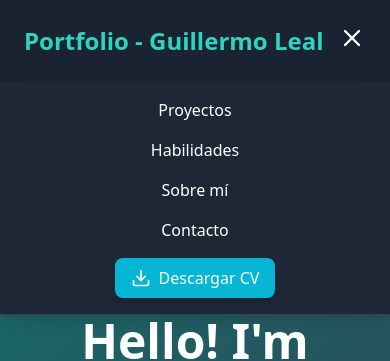
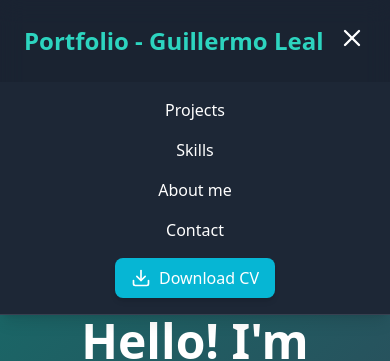
Before and after one commit to GuilleLeaal/react-portfolio, a React (Vite) app: page / in a window 390 px wide. Both pictures are taken after a click on the button 352 px from the left and 38 px from the top of the page. Shown: the top 361 px of the page. Built offline with nearby package versions, Linux system fonts and the light colour scheme; the HTML template or start-up script is replaced by a standard one.

Commit message:
Updated portfolio - Fix navbar in responsive mobile

```diff
--- a/src/components/Navbar.tsx
+++ b/src/components/Navbar.tsx
@@ -36,12 +36,12 @@ export default function Navbar() {
 
       {menuOpen && (
         <div className="flex flex-col items-center bg-gray-800/90 p-4 space-y-4 md:hidden">
-          <a href="#projects" onClick={() => setMenuOpen(false)} className="text-white">Proyectos</a>
-          <a href="#skills" onClick={() => setMenuOpen(false)} className="text-white">Habilidades</a>
-          <a href="#about" onClick={() => setMenuOpen(false)} className="text-white">Sobre mí</a>
-          <a href="#contact" onClick={() => setMenuOpen(false)} className="text-white">Contacto</a>
-          <a href="/GuillermoLealCV.pdf" download className="px-4 py-2 bg-cyan-500 hover:bg-cyan-600 text-white rounded-lg shadow-md flex items-center gap-2">
-            <FiDownload className="text-xl" /> Descargar CV
+          <a href="#projects" onClick={() => setMenuOpen(false)} className="text-white">Projects</a>
+          <a href="#skills" onClick={() => setMenuOpen(false)} className="text-white">Skills</a>
+          <a href="#about" onClick={() => setMenuOpen(false)} className="text-white">About me</a>
+          <a href="#contact" onClick={() => setMenuOpen(false)} className="text-white">Contact</a>
+          <a href="/CVGuillermoLeal.pdf" download className="px-4 py-2 bg-cyan-500 hover:bg-cyan-600 text-white rounded-lg shadow-md flex items-center gap-2">
+            <FiDownload className="text-xl" /> Download CV
           </a>
         </div>
       )}
```
